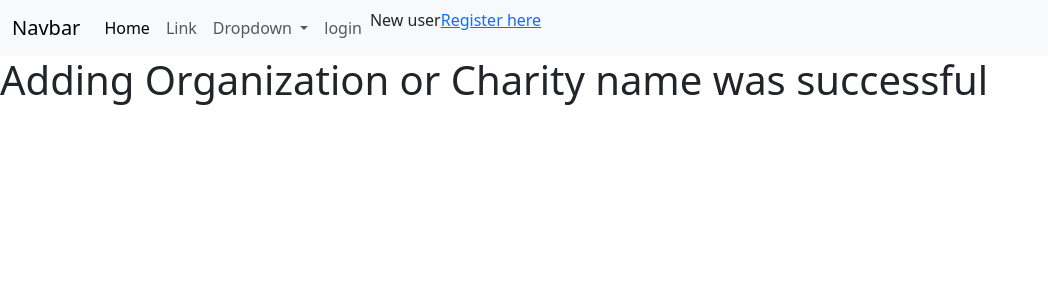
After one commit to B-Mohammed2/Django, a Django app: page /thank_you/ in a window 1280 px wide. The commit adds this page. Shown: the top 300 px of the page, without its empty margins (0-1048 px from the left). Run offline with Django 4.2, Linux system fonts and the light colour scheme.

Commit message:
adding thank you.html

```diff
--- a/donationpro/app1/urls.py
+++ b/donationpro/app1/urls.py
@@ -6,5 +6,9 @@ urlpatterns=[
     path('home/',views.home,name='homepage'),
     # adding this empty path to open the link in home page wher run
     path('',views.home),
-    path('add_charity/', views.add_charities,name='addcharity')
+    # Path for add charity webpage
+    path('add_charity/', views.add_charities,name='addcharity'),
+    # path for thank you page
+    path('thank_you/', views.thank_you,name='successful')
+
 ]
--- a/donationpro/templates/registration/signup.html
+++ b/donationpro/templates/registration/signup.html
@@ -8,4 +8,4 @@
 {{ form.as_p }}
 <button type=”submit”>sign up</button>
 </form>
-{% endblock   %}
+{% endblock %}
--- /dev/null
+++ b/donationpro/templates/thank_you.html
@@ -0,0 +1,6 @@
+{%  extends 'base.html' %}
+{% block title  %} sign up {%  endblock  %}
+{% block content  %}
+<h1> Adding Organization or Charity name was successful</h1>
+
+{% endblock %}
```
